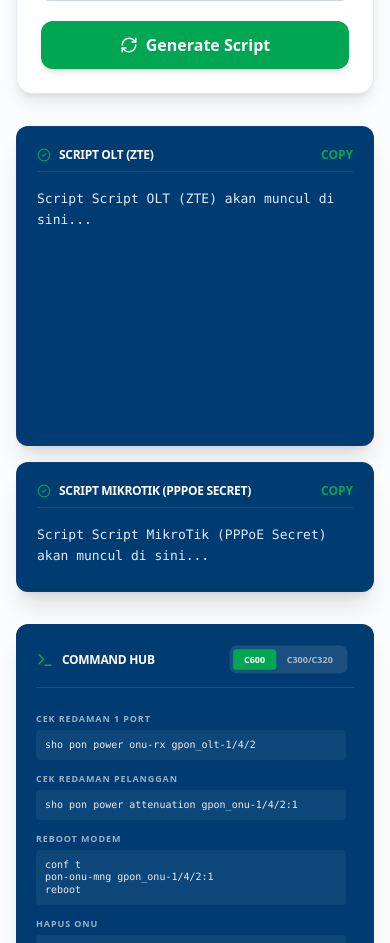
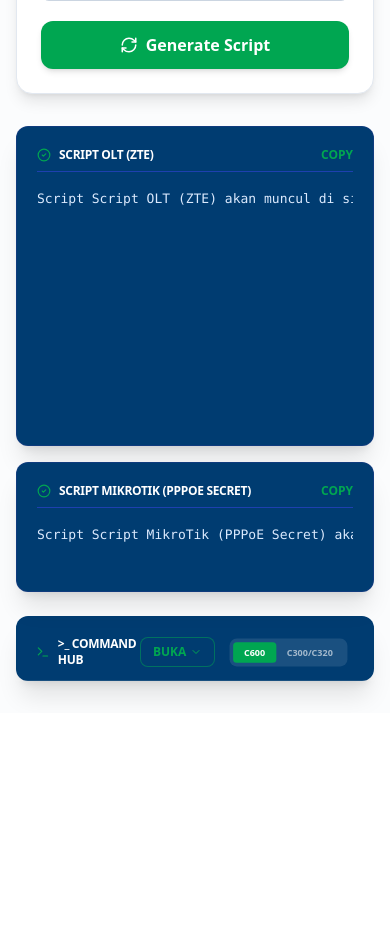
Before and after one commit to akbarfai-blub/Configurasi-Generator-UPAZNET, a Next.js app: page / in a window 390 px wide. Shown: the part 1020-1963 px from the top of the page. After the commit the page ends 1733 px from the top, so only its background shows below. Built offline with nearby package versions, Linux system fonts and the light colour scheme.

Commit message:
fixing responsivnes

```diff
--- a/src/app/page.js
+++ b/src/app/page.js
@@ -15,8 +15,7 @@ import CustomerFormSection from "@/components/form/CustomerFormSection";
 import ServiceFormSection from "@/components/form/ServiceFormSection";
 
 export default function Home() {
-  // state untuk memilih tipe config (Menu)
-  const [configType, setConfigType] = useState("standard"); // default ke UNR C600 Biasa
+  const [configType, setConfigType] = useState("standard");
 
   const [formData, setFormData] = useState(INITIAL_FORM_DATA);
 
@@ -73,20 +72,21 @@ export default function Home() {
           </p>
         </header>
 
-        <div className="flex flex-col lg:flex-row gap-8">
+        <div className="flex flex-col xl:flex-row gap-8">
+          {/* Main Content - Form first, then Output in HTML */}
           <div className="flex-grow space-y-6">
             <ConfigTypeTabs
               currentType={configType}
               onChange={handleTabChange}
             />
 
-            <div className="grid grid-cols-1 xl:grid-cols-2 gap-8 items-start">
-              {/* Form Section */}
+            {/* Mobile: 1 column stacked | Desktop: 2 columns */}
+            <div className="flex flex-col xl:grid xl:grid-cols-2 gap-8 items-start">
+              {/* Form Section - appears first in both mobile & desktop */}
               <form
                 onSubmit={handleGenerate}
-                className="bg-white p-6 rounded-2xl shadow-lg border border-slate-200 space-y-5 h-fit sticky top-8"
+                className="bg-white p-6 rounded-2xl shadow-lg border border-slate-200 space-y-5 h-fit xl:sticky xl:top-8"
               >
-                {/* Opsi Konfigurasi Dinamis (UNR C600 / UNB / UGR / UCD) */}
                 {(configType === "standard" || configType === "unb" || configType === "ugr" || configType === "ucd") && (
                   <ConfigTypeSelect
                     configType={configType}
@@ -120,9 +120,8 @@ export default function Home() {
                 </button>
               </form>
 
-              {/* Output Section (2 Boxes) */}
-              <div className="flex-grow flex flex-col gap-4">
-                {/* Box 1: OLT Script */}
+              {/* Output Section - appears second in both mobile & desktop */}
+              <div className="w-full flex flex-col gap-4">
                 <ScriptOutput
                   label="Script OLT (ZTE)"
                   output={oltScript}
@@ -131,7 +130,6 @@ export default function Home() {
                   minHeight="320px"
                 />
 
-                {/* Box 2: MikroTik Script */}
                 <ScriptOutput
                   label="Script MikroTik (PPPoE Secret)"
                   output={mikrotikScript}
@@ -140,8 +138,15 @@ export default function Home() {
                 />
               </div>
             </div>
+
+            {/* Command Hub - Mobile accordion */}
+            <div className="xl:hidden">
+              <CommandSidebar data={formData} isAccordion />
+            </div>
           </div>
-          <aside className="lg:block w-full lg:w-80 xl:w-96 shrink-0">
+
+          {/* Command Hub - Desktop sidebar */}
+          <aside className="hidden xl:block w-full xl:w-80 shrink-0">
             <CommandSidebar data={formData} />
           </aside>
         </div>
--- a/src/components/CommandSidebar.js
+++ b/src/components/CommandSidebar.js
@@ -1,17 +1,17 @@
-'use client';
-import { Terminal } from 'lucide-react';
-import { useState } from 'react';
+"use client";
+import { Terminal, ChevronDown, ChevronUp } from "lucide-react";
+import { useState } from "react";
 
-export default function CommandSidebar({ data }) {
+export default function CommandSidebar({ data, isAccordion = false }) {
     const [copiedIdx, setCopiedIdx] = useState(null);
-    const [oltType, setOltType] = useState('c600'); // 'c600' atau 'c300'
+    const [oltType, setOltType] = useState("c600");
+    const [isOpen, setIsOpen] = useState(false);
 
-    const iface = data.interfaceOlt || '1/1/1';
-    const onu = data.onuId || '1';
-    const sn = data.sn || 'SN_HERE';
+    const iface = data.interfaceOlt || "1/1/1";
+    const onu = data.onuId || "1";
+    const sn = data.sn || "SN_HERE";
 
-    // Mapping Perintah berdasarkan Tipe OLT
-    const commands = oltType === 'c600' ? [
+    const commands = oltType === "c600" ? [
         { label: "Cek Redaman 1 Port", cmd: `sho pon power onu-rx gpon_olt-${iface}` },
         { label: "Cek Redaman Pelanggan", cmd: `sho pon power attenuation gpon_onu-${iface}:${onu}` },
         { label: "Reboot Modem", cmd: `conf t\npon-onu-mng gpon_onu-${iface}:${onu}\nreboot` },
@@ -21,7 +21,6 @@ export default function CommandSidebar({ data }) {
         { label: "Cek SN Belum Config", cmd: "sho pon onu un" },
         { label: "Detail Info Pelanggan", cmd: `sho gpon onu detail-info gpon_onu-${iface}:${onu}` },
     ] : [
-        // MODE C300 / C320
         { label: "Cek Redaman 1 Port", cmd: `show pon power onu-rx gpon-olt_${iface}` },
         { label: "Cek Redaman Pelanggan", cmd: `show pon power attenuation gpon-onu_${iface}:${onu}` },
         { label: "Reboot Modem", cmd: `conf t\npon-onu-mng gpon-onu_${iface}:${onu}\nreboot` },
@@ -44,32 +43,59 @@ export default function CommandSidebar({ data }) {
         setTimeout(() => setCopiedIdx(null), 1500);
     };
 
+    const toggleOpen = () => setIsOpen(!isOpen);
+
     return (
-        <div className="w-full lg:w-80 bg-upaz-blue text-white p-5 rounded-xl shadow-xl h-fit sticky top-8">
-            <div className="flex items-center justify-between mb-6 border-b border-white/10 pb-3">
+        <div className="w-full bg-upaz-blue text-white rounded-xl shadow-xl h-fit">
+            <div className="flex items-center justify-between mb-4 border-b border-white/10 pb-3 p-5">
                 <div className="flex items-center gap-2 text-white">
                     <Terminal size={18} className="text-upaz-green" />
-                    <span className="font-bold text-xs uppercase tracking-tight">Command Hub</span>
+                    <span className="font-bold text-xs uppercase tracking-tight">
+                        {isAccordion ? ">_ Command Hub" : "Command Hub"}
+                    </span>
                 </div>
 
-                {/* Switcher Tipe OLT di Sidebar */}
+                <div className="flex items-center gap-2">
+                    {isAccordion && (
+                        <button
+                            onClick={toggleOpen}
+                            className="flex items-center gap-1 px-3 py-1.5 bg-upaz-blue/80 border border-upaz-green/50 rounded-lg text-xs font-bold text-upaz-green hover:bg-upaz-green hover:text-white transition-colors xl:hidden"
+                        >
+                            {isOpen ? (
+                                <>TUTUP <ChevronUp size={12} /></>
+                            ) : (
+                                <>BUKA <ChevronDown size={12} /></>
+                            )}
+                        </button>
+                    )}
+
                     <div className="flex bg-white/10 rounded-lg p-1 scale-90">
                         <button
-                        onClick={() => setOltType('c600')}
-                        className={`px-3 py-1 text-[10px] font-bold rounded transition-colors ${oltType === 'c600' ? 'bg-upaz-green text-white' : 'text-white/60 hover:text-white'}`}
+                            onClick={() => setOltType("c600")}
+                            className={`px-3 py-1 text-[10px] font-bold rounded transition-colors ${
+                                oltType === "c600"
+                                    ? "bg-upaz-green text-white"
+                                    : "text-white/60 hover:text-white"
+                            }`}
                         >
                             C600
                         </button>
                         <button
-                        onClick={() => setOltType('c300')}
-                        className={`px-3 py-1 text-[10px] font-bold rounded transition-colors ${oltType === 'c300' ? 'bg-upaz-green text-white' : 'text-white/60 hover:text-white'}`}
+                            onClick={() => setOltType("c300")}
+                            className={`px-3 py-1 text-[10px] font-bold rounded transition-colors ${
+                                oltType === "c300"
+                                    ? "bg-upaz-green text-white"
+                                    : "text-white/60 hover:text-white"
+                            }`}
                         >
                             C300/C320
                         </button>
                     </div>
                 </div>
+            </div>
 
-            <div className="space-y-3 overflow-y-auto max-h-[600px] pr-2 no-scrollbar">
+            {(isAccordion ? isOpen : true) && (
+                <div className="px-5 pb-5 space-y-3 max-h-[600px] overflow-y-auto no-scrollbar">
                     {commands.map((item, idx) => (
                         <button
                             key={idx}
@@ -81,10 +107,18 @@ export default function CommandSidebar({ data }) {
                                     {item.label}
                                 </span>
                                 {copiedIdx === idx && (
-                                <span className="text-[9px] text-upaz-green font-bold animate-pulse">COPIED!</span>
+                                    <span className="text-[9px] text-upaz-green font-bold animate-pulse">
+                                        COPIED!
+                                    </span>
                                 )}
                             </div>
-                        <div className={`p-2 rounded bg-white/5 border ${copiedIdx === idx ? 'border-upaz-green/50' : 'border-transparent group-hover:border-white/20'} transition-all`}>
+                            <div
+                                className={`p-2 rounded bg-white/5 border ${
+                                    copiedIdx === idx
+                                        ? "border-upaz-green/50"
+                                        : "border-transparent group-hover:border-white/20"
+                                } transition-all`}
+                            >
                                 <code className="text-[10px] font-mono block break-all leading-tight text-white/90 whitespace-pre-wrap">
                                     {item.cmd}
                                 </code>
@@ -92,6 +126,7 @@ export default function CommandSidebar({ data }) {
                         </button>
                     ))}
                 </div>
+            )}
         </div>
     );
 }
--- a/src/components/output/ScriptOutput.js
+++ b/src/components/output/ScriptOutput.js
@@ -5,7 +5,7 @@ import { CheckCircle2 } from "lucide-react";
 export default function ScriptOutput({ label, output, onCopy, copied, minHeight = "130px" }) {
   return (
     <div
-      className="w-full bg-upaz-blue p-5 rounded-xl shadow-xl border border-blue-900/50 flex flex-col flex-grow"
+      className="w-full bg-upaz-blue p-5 rounded-xl shadow-xl border border-blue-900/50 flex flex-col overflow-hidden"
       style={{ minHeight }}
     >
       <div className="flex justify-between items-center mb-4 border-b border-blue-800 pb-2">
@@ -22,7 +22,7 @@ export default function ScriptOutput({ label, output, onCopy, copied, minHeight
           {copied ? "COPIED!" : "COPY"}
         </button>
       </div>
-      <pre className="font-mono text-[13px] whitespace-pre-wrap leading-relaxed text-blue-100 overflow-y-auto">
+      <pre className="font-mono text-[13px] whitespace-pre leading-relaxed text-blue-100 overflow-x-auto flex-1">
         {output || `Script ${label} akan muncul di sini...`}
       </pre>
     </div>
```
Lines whose indentation alone changed are shown as unchanged.
